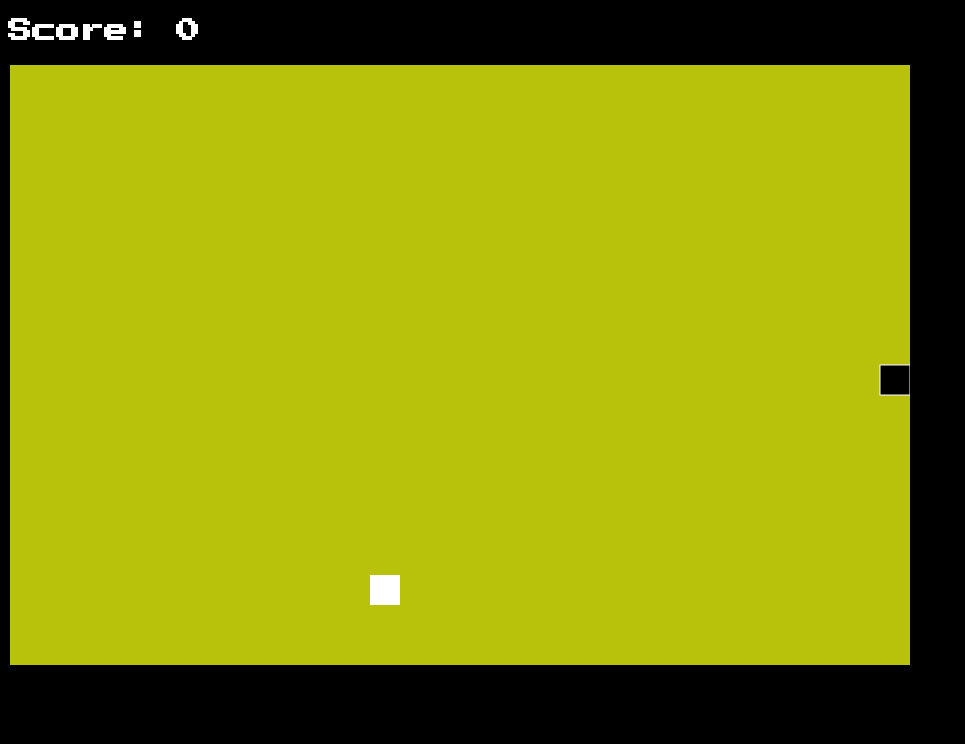
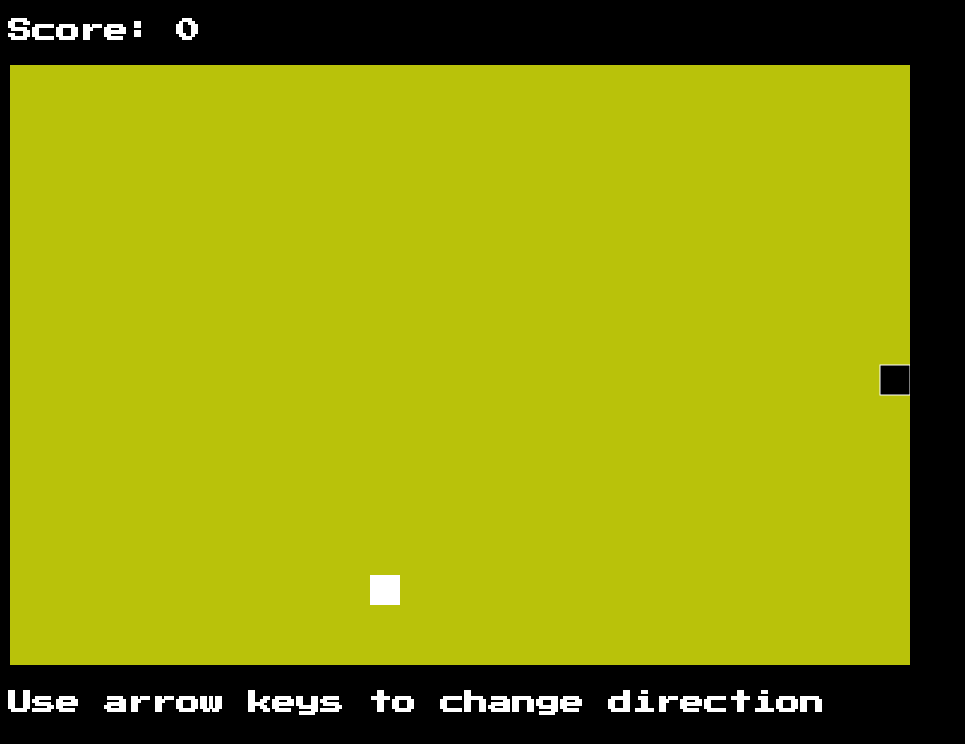
Before and after one commit to MarcGlug/Snake, a plain HTML site: page index.html in a window 1280 px wide. Shown: the part 56-800 px from the top of the page, without its empty margins (0-965 px from the left). Drawn offline with Linux system fonts and the light colour scheme.

Commit message:
Adding control information

```diff
--- a/index.html
+++ b/index.html
@@ -14,6 +14,7 @@
             <h2 >Score: <span id="score">0</span>
             </h2>
             <canvas id="snake" width="900" height="600" style="border: 2px solid #000"></canvas>
+            <h2>Use arrow keys to change direction</h2>
         </main>
         <script src="js/script.js"></script>
     </body>
```
